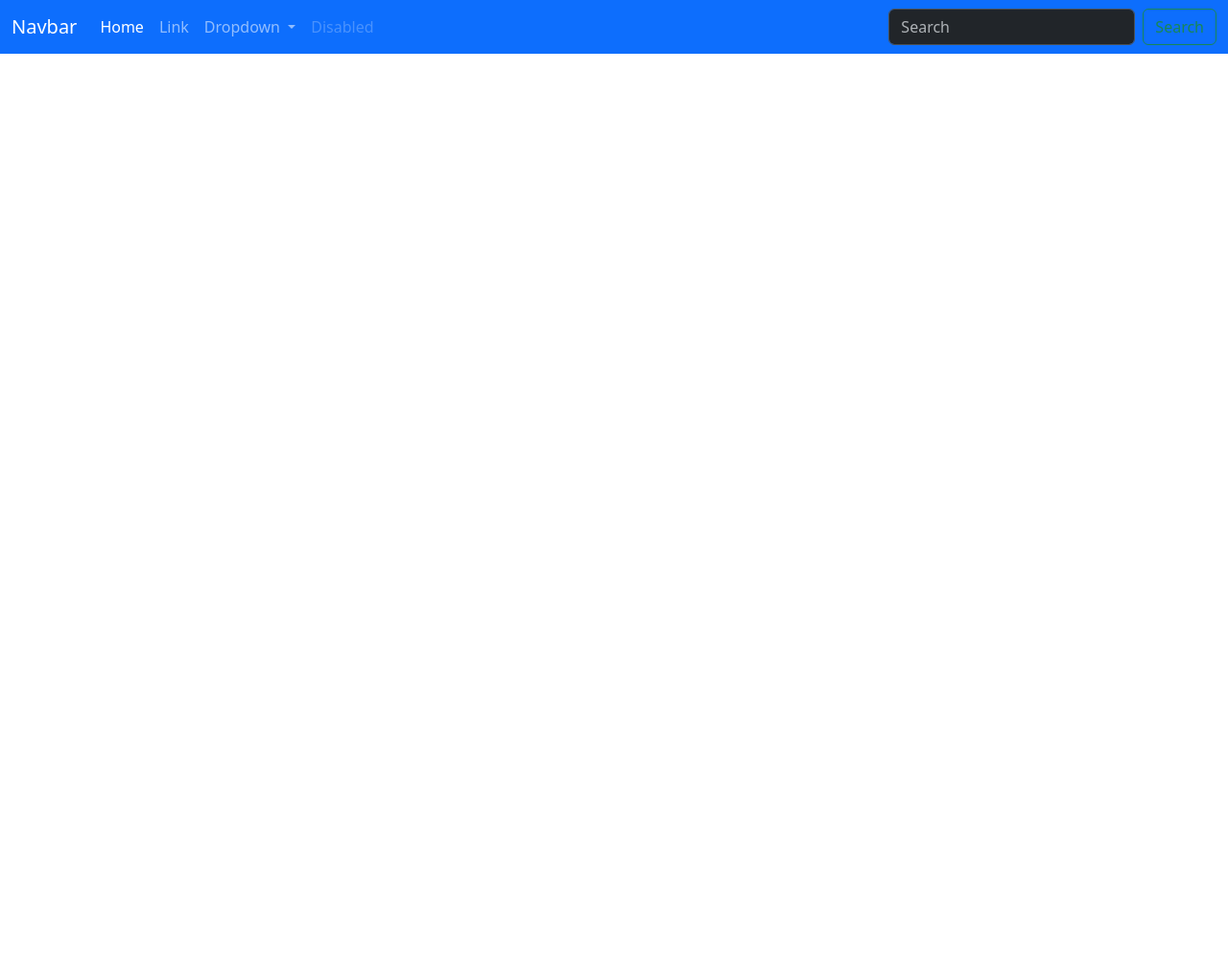
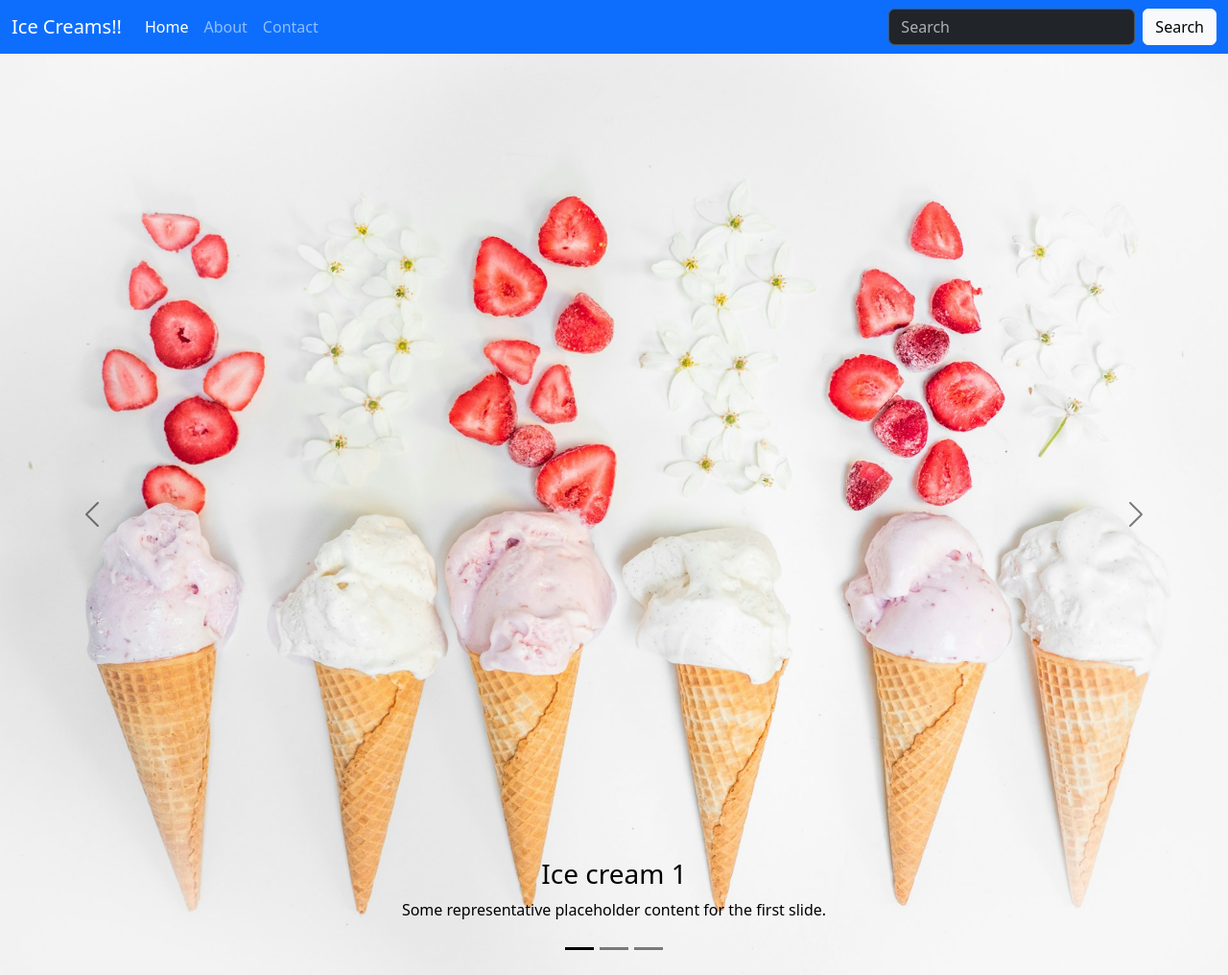
Before and after one commit to Deekshitha862/ice-cream-shop, a plain HTML site: page index.html in a window 1280 px wide. Shown: the whole page at 96% size. Before the commit the page ends 800 px from the top, so only its background shows below. Drawn offline with nearby package versions, Linux system fonts and the light colour scheme.

Commit message:
Index.html is created (WIP)

```diff
--- a/index.html
+++ b/index.html
@@ -12,42 +12,129 @@
     />
   </head>
   <body>
+    <!-- Navigation starts -->
     <nav class="navbar navbar-expand-lg bg-primary" data-bs-theme="dark">
       <div class="container-fluid">
-        <a class="navbar-brand" href="#">Navbar</a>
-        <button class="navbar-toggler" type="button" data-bs-toggle="collapse" data-bs-target="#navbarSupportedContent" aria-controls="navbarSupportedContent" aria-expanded="false" aria-label="Toggle navigation">
+        <a class="navbar-brand" href="#">Ice Creams!!</a>
+        <button
+          class="navbar-toggler"
+          type="button"
+          data-bs-toggle="collapse"
+          data-bs-target="#navbarSupportedContent"
+          aria-controls="navbarSupportedContent"
+          aria-expanded="false"
+          aria-label="Toggle navigation"
+        >
           <span class="navbar-toggler-icon"></span>
         </button>
         <div class="collapse navbar-collapse" id="navbarSupportedContent">
           <ul class="navbar-nav me-auto mb-2 mb-lg-0">
             <li class="nav-item">
-              <a class="nav-link active" aria-current="page" href="#">Home</a>
+              <a class="nav-link active" aria-current="page" href="/">Home</a>
             </li>
             <li class="nav-item">
-              <a class="nav-link" href="#">Link</a>
-            </li>
-            <li class="nav-item dropdown">
-              <a class="nav-link dropdown-toggle" href="#" role="button" data-bs-toggle="dropdown" aria-expanded="false">
-                Dropdown
-              </a>
-              <ul class="dropdown-menu">
-                <li><a class="dropdown-item" href="#">Action</a></li>
-                <li><a class="dropdown-item" href="#">Another action</a></li>
-                <li><hr class="dropdown-divider"></li>
-                <li><a class="dropdown-item" href="#">Something else here</a></li>
-              </ul>
+              <a class="nav-link" href="about.html">About</a>
             </li>
             <li class="nav-item">
-              <a class="nav-link disabled" aria-disabled="true">Disabled</a>
+              <a class="nav-link" href="contact.html">Contact</a>
             </li>
           </ul>
           <form class="d-flex" role="search">
-            <input class="form-control me-2" type="search" placeholder="Search" aria-label="Search">
-            <button class="btn btn-outline-success" type="submit">Search</button>
+            <input
+              class="form-control me-2"
+              type="search"
+              placeholder="Search"
+              aria-label="Search"
+            />
+            <button class="btn btn-light" type="submit">Search</button>
           </form>
         </div>
       </div>
     </nav>
+    <!-- Navigation ends-->
+    <!-- Hero section starts-->
+    <div id="hero" class="carousel slide carousel-dark">
+      <div class="carousel-indicators">
+        <button
+          type="button"
+          data-bs-target="#hero"
+          data-bs-slide-to="0"
+          class="active"
+          aria-current="true"
+          aria-label="Slide 1"
+        ></button>
+        <button
+          type="button"
+          data-bs-target="#hero"
+          data-bs-slide-to="1"
+          aria-label="Slide 2"
+        ></button>
+        <button
+          type="button"
+          data-bs-target="#hero"
+          data-bs-slide-to="2"
+          aria-label="Slide 3"
+        ></button>
+      </div>
+      <div class="carousel-inner">
+        <div class="carousel-item active">
+          <img
+            src="./assets/images/ice-cream-1.jpg"
+            class="d-block w-100 vh-50"
+            alt="ice-cream-1"
+          />
+          <div class="carousel-caption d-none d-md-block">
+            <h3>Ice cream 1</h3>
+            <p>Some representative placeholder content for the first slide.</p>
+          </div>
+        </div>
+        <div class="carousel-item">
+          <img
+            src="./assets/images/ice-cream-2.jpg"
+            class="d-block w-100 vh-50"
+            alt="ice-cream-2"
+          />
+          <div class="carousel-caption d-none d-md-block">
+            <h3>Ice cream 2</h3>
+            <p>Some representative placeholder content for the first slide.</p>
+          </div>
+        </div>
+        <div class="carousel-item">
+          <img
+            src="./assets/images/ice-cream-3.jpg"
+            class="d-block w-100 vh-50"
+            alt="ice-cream-3"
+          />
+          <div class="carousel-caption d-none d-md-block">
+            <h3>Ice cream 3</h3>
+            <p>Some representative placeholder content for the first slide.</p>
+          </div>
+        </div>
+      </div>
+      <button
+        class="carousel-control-prev"
+        type="button"
+        data-bs-target="#heroIndicators"
+        data-bs-slide="prev"
+      >
+        <span class="carousel-control-prev-icon" aria-hidden="true"></span>
+        <span class="visually-hidden">Previous</span>
+      </button>
+      <button
+        class="carousel-control-next"
+        type="button"
+        data-bs-target="#heroIndicators"
+        data-bs-slide="next"
+      >
+        <span class="carousel-control-next-icon" aria-hidden="true"></span>
+        <span class="visually-hidden">Next</span>
+      </button>
+    </div>
+
+    <!-- Hero section ends -->
+     <!-- Icecream products starts -->
+      <div id="products" class="products"></div>
+       <!-- Icecream products ends -->
     <script
       src="https://cdn.jsdelivr.net/npm/bootstrap@5.3.3/dist/js/bootstrap.bundle.min.js"
       integrity="sha384-YvpcrYf0tY3lHB60NNkmXc5s9fDVZLESaAA55NDzOxhy9GkcIdslK1eN7N6jIeHz"
```
Also changed, not shown: about.html (added, +12 -0 lines), contact.html (added, +11 -0 lines), assets/images/ice-cream-1.jpg (added), assets/images/ice-cream-2.jpg (added), assets/images/ice-cream-3.jpg (added), 1 other file.
